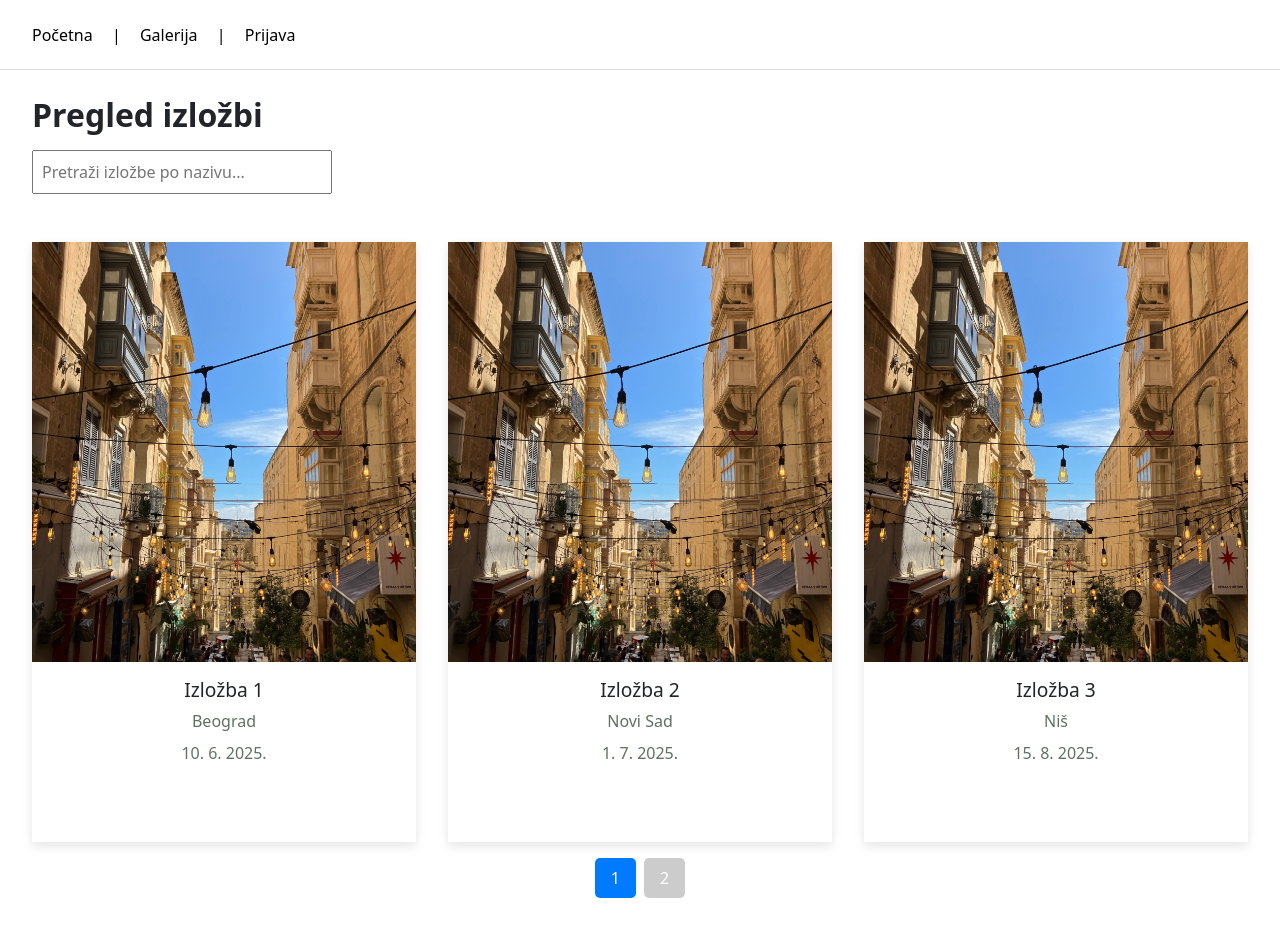
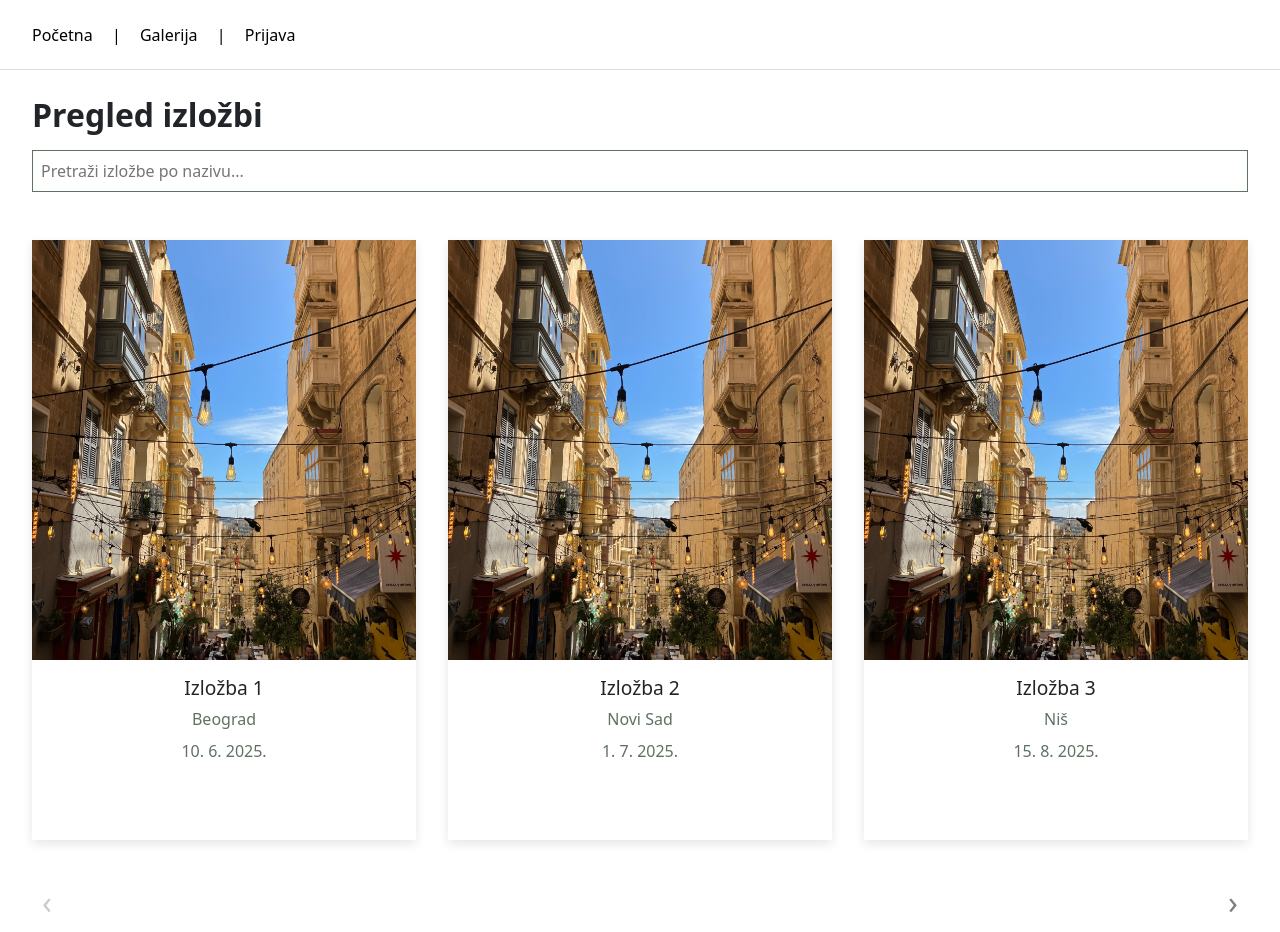
Before and after one commit to elab-development/internet-tehnologije-2024-projekat-appzaizlozbefotografija_2022_1072, a React (Create React App) app in the folder frontend-izlozba/: page /izlozbe in a window 1280 px wide. Before the commit the page ends 898 px from the top, so only its background shows below. Built offline with nearby package versions, Linux system fonts and the light colour scheme.

Commit message:
Zamenjen input za pretragu izložbi reusable komponentom InputField i implementirana paginacija galerije

```diff
--- a/frontend-izlozba/src/stranice/Galerija.css
+++ b/frontend-izlozba/src/stranice/Galerija.css
@@ -2,6 +2,9 @@
   padding: 6rem 2rem 2rem;
   background-color: white;
   min-height: 100vh;
+  display: flex;
+  flex-direction: column;
+  justify-content: space-between;
 }
 
 .galerija-naslov {
@@ -9,7 +12,6 @@
   font-size: 2rem;
   margin-bottom: 2rem;
 }
-
 
 .galerija-dugmad-horizontalno {
   display: flex;
@@ -20,25 +22,39 @@
 
 .galerija-grid {
   display: grid;
-  grid-template-columns: repeat(auto-fill, minmax(300px, 1fr));
+  grid-template-columns: repeat(3, 1fr);
   gap: 2rem;
+  flex: 1; /* ovo omogućava da paginacija ide pri dnu */
 }
 
 .galerija-item {
+  width: 100%;
+  height: 600px;
+  border-radius: 0;
+  overflow: hidden;
+  box-shadow: 0 4px 10px rgba(0, 0, 0, 0.1);
+  background-color: white;
+  cursor: pointer;
+  transition: transform 0.3s ease, box-shadow 0.3s ease;
   display: flex;
   flex-direction: column;
-  align-items: center;
+}
+
+.galerija-item:hover {
+  transform: scale(1.02);
+  box-shadow: 0 8px 20px rgba(0, 0, 0, 0.15);
 }
 
 .galerija-slika {
   width: 100%;
-  height: auto;
+  height: 70%;
   object-fit: cover;
 }
 
 .galerija-opis {
-  margin-top: 0.5rem;
+  padding: 1rem;
   text-align: center;
+  height: 30%;
 }
 
 .naziv-fotografije {
@@ -51,3 +67,45 @@
   color: #777;
   margin: 0.2rem 0 0;
 }
+
+/* Strelice za paginaciju */
+.paginacija-strelice {
+  position: relative;
+  width: 100%;
+  height: 60px;
+  margin-top: 2rem;
+}
+
+.strelica-levo,
+.strelica-desno {
+  position: absolute;
+  top: 50%;
+  transform: translateY(-50%);
+  background: transparent;
+  border: none;
+  font-size: 2rem;
+  color: black;
+  cursor: pointer;
+  opacity: 0.5;
+  transition: opacity 0.3s ease;
+  padding: 0;
+}
+
+.strelica-levo:hover,
+.strelica-desno:hover {
+  opacity: 1;
+}
+
+.strelica-levo:disabled,
+.strelica-desno:disabled {
+  opacity: 0.2;
+  cursor: not-allowed;
+}
+
+.strelica-levo {
+  left: 10px;
+}
+
+.strelica-desno {
+  right: 10px;
+}
--- a/frontend-izlozba/src/stranice/Galerija.js
+++ b/frontend-izlozba/src/stranice/Galerija.js
@@ -1,9 +1,9 @@
-import React from 'react';
+import React, { useState } from 'react';
 import './Galerija.css';
 import Button from '../komponente/Button';
 
 export default function Galerija() {
-  const fotografije = [
+  const sveFotografije = [
     {
       id: 1,
       naziv: 'Fotografija 1',
@@ -31,28 +31,37 @@ export default function Galerija() {
     {
       id: 5,
       naziv: 'Fotografija 5',
-      izlozba: 'Izlzoba 5',
+      izlozba: 'Izlozba 5',
       slika: '/galerija1.jpeg',
     }
   ];
 
   const korisnik = { uloga: 'fotograf' };
 
+  const [currentPage, setCurrentPage] = useState(1);
+  const itemsPerPage = 3;
+
+  const totalPages = Math.ceil(sveFotografije.length / itemsPerPage);
+  const startIndex = (currentPage - 1) * itemsPerPage;
+  const currentFotografije = sveFotografije.slice(startIndex, startIndex + itemsPerPage);
+
+  const handlePageChange = (page) => {
+    setCurrentPage(page);
+  };
+
   return (
     <div className="galerija-wrapper">
-      <h1 className="naslov-izlozbe">Pregled fotografija</h1>
-
+      <h1 className="galerija-naslov">Pregled fotografija</h1>
 
       {korisnik.uloga === 'fotograf' && (
         <div className="galerija-dugmad-horizontalno">
           <Button text="Dodaj fotografiju" onClick={() => alert("Dodaj")} />
           <Button text="Obriši fotografiju" onClick={() => alert("Obriši")} />
-
         </div>
       )}
 
       <div className="galerija-grid">
-        {fotografije.map((foto) => (
+        {currentFotografije.map((foto) => (
           <div key={foto.id} className="galerija-item">
             <img src={foto.slika} alt={foto.naziv} className="galerija-slika" />
             <div className="galerija-opis">
@@ -62,6 +71,24 @@ export default function Galerija() {
           </div>
         ))}
       </div>
+
+      <div className="paginacija-strelice">
+        <button
+          onClick={() => handlePageChange(currentPage - 1)}
+          disabled={currentPage === 1}
+          className="strelica-levo"
+        >
+          ‹
+        </button>
+
+        <button
+          onClick={() => handlePageChange(currentPage + 1)}
+          disabled={currentPage === totalPages}
+          className="strelica-desno"
+        >
+          ›
+        </button>
+      </div>
     </div>
   );
 }
--- a/frontend-izlozba/src/stranice/Izlozbe.css
+++ b/frontend-izlozba/src/stranice/Izlozbe.css
@@ -63,3 +63,44 @@
   font-size: 2rem;
   margin-bottom: 2rem;
 }
+
+.paginacija-strelice {
+  position: relative;
+  width: 100%;
+  height: 60px;
+  margin-top: 2rem;
+}
+
+.strelica-levo,
+.strelica-desno {
+  position: absolute;
+  top: 50%;
+  transform: translateY(-50%);
+  background: transparent;
+  border: none;
+  font-size: 2rem;
+  color: black;
+  cursor: pointer;
+  opacity: 0.5;
+  transition: opacity 0.3s ease;
+  padding: 0;
+}
+
+.strelica-levo:hover,
+.strelica-desno:hover {
+  opacity: 1;
+}
+
+.strelica-levo:disabled,
+.strelica-desno:disabled {
+  opacity: 0.2;
+  cursor: not-allowed;
+}
+
+.strelica-levo {
+  left: 10px;
+}
+
+.strelica-desno {
+  right: 10px;
+}
--- a/frontend-izlozba/src/stranice/Izlozbe.js
+++ b/frontend-izlozba/src/stranice/Izlozbe.js
@@ -1,5 +1,6 @@
 import React, { useState } from 'react';
 import './Izlozbe.css';
+import InputField from '../komponente/InputField'; // <- dodato
 
 export default function Izlozbe() {
   const izlozbe = [
@@ -64,7 +65,7 @@ export default function Izlozbe() {
     <div className="izlozbe-container">
       <h1 className="naslov-izlozbe">Pregled izložbi</h1>
 
-      <input
+      <InputField
         type="text"
         placeholder="Pretraži izložbe po nazivu..."
         value={searchTerm}
@@ -72,7 +73,6 @@ export default function Izlozbe() {
           setSearchTerm(e.target.value);
           setCurrentPage(1);
         }}
-        style={{ padding: '0.5rem', marginBottom: '1rem', width: '300px' }}
       />
 
       <div className="izlozbe-grid">
@@ -88,23 +88,22 @@ export default function Izlozbe() {
         ))}
       </div>
 
-      <div style={{ marginTop: '1rem' }}>
-        {Array.from({ length: totalPages }, (_, i) => (
-          <button
-            key={i}
-            onClick={() => handlePageChange(i + 1)}
-            style={{
-              margin: '0 0.25rem',
-              padding: '0.5rem 1rem',
-              backgroundColor: currentPage === i + 1 ? '#007bff' : '#ccc',
-              color: 'white',
-              border: 'none',
-              borderRadius: '5px'
-            }}
-          >
-            {i + 1}
-          </button>
-        ))}
+      <div className="paginacija-strelice">
+        <button
+          onClick={() => handlePageChange(currentPage - 1)}
+          disabled={currentPage === 1}
+          className="strelica-levo"
+        >
+          ‹
+        </button>
+
+        <button
+          onClick={() => handlePageChange(currentPage + 1)}
+          disabled={currentPage === totalPages}
+          className="strelica-desno"
+        >
+          ›
+        </button>
       </div>
     </div>
   );
```
